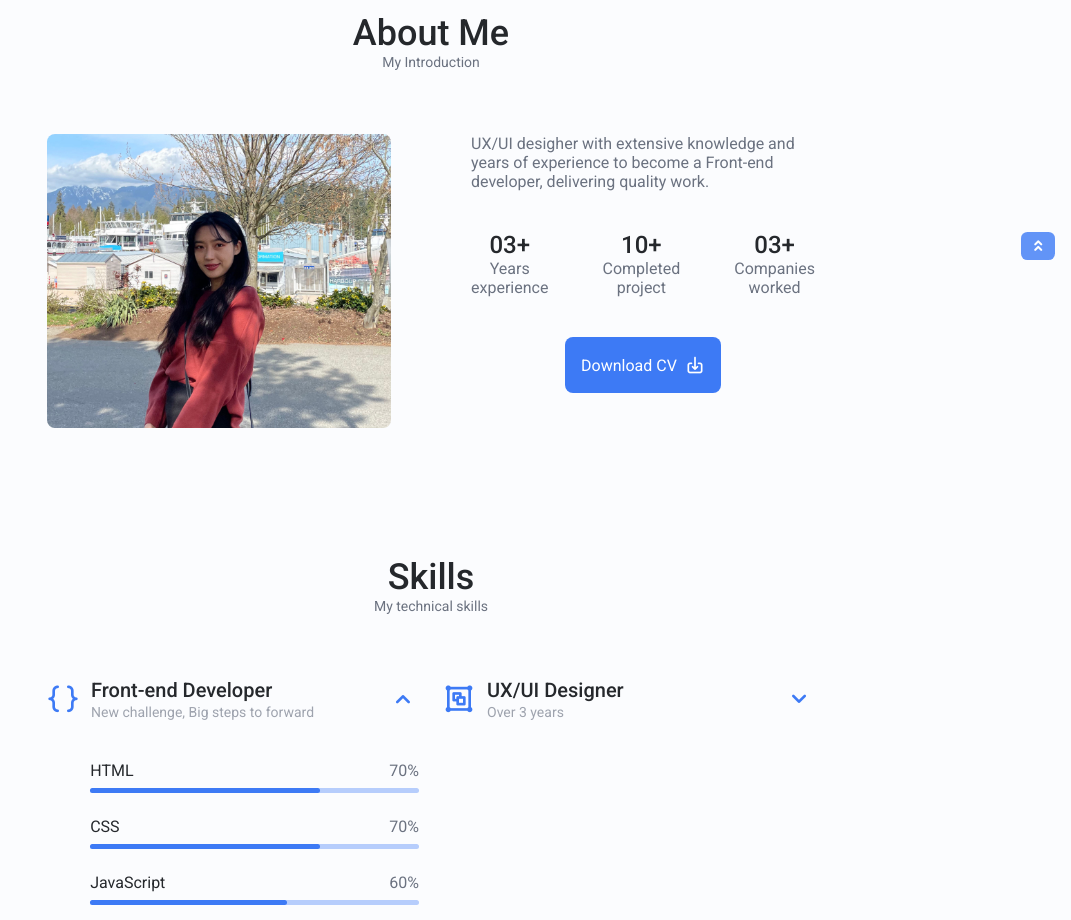
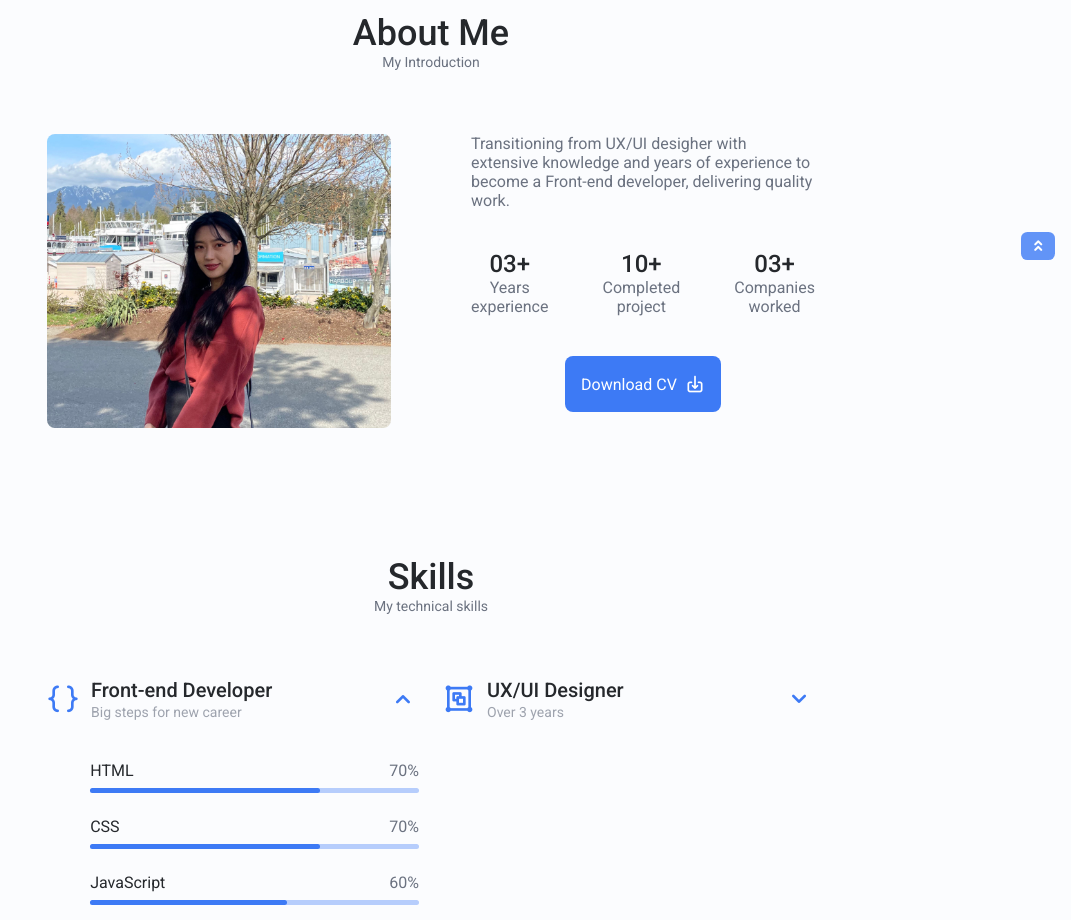
Before and after one commit to HaesunJo/haillie_portfolio, a plain HTML site: page index.html in a window 1280 px wide. Shown: the part 700-1620 px from the top of the page, without its empty margins (209-1280 px from the left). Drawn offline with nearby package versions, Linux system fonts and the light colour scheme.

Commit message:
edit portfolio

```diff
--- a/index.html
+++ b/index.html
@@ -121,7 +121,7 @@
                 <img src="./assets/img/about-w-bg.JPG" alt="" class="about__img">
                 <div class="about__data">
                     <p class="about__description">
-                        UX/UI desigher with extensive knowledge and years of experience to become a Front-end developer, delivering quality work.
+                        Transitioning from UX/UI desigher with extensive knowledge and years of experience to become a Front-end developer, delivering quality work.
                     </p>
                     <div class="about__info">
                         <div>
@@ -160,7 +160,7 @@
                             <i class="uil uil-brackets-curly skills__icon"></i>
                             <div>
                                 <h1 class="skills__title">Front-end Developer</h1>
-                                <span class="skills__subtitle">New challenge, Big steps to forward</span>
+                                <span class="skills__subtitle">Big steps for new career</span>
                             </div>
                             <i class="uil uil-angle-down skills__arrow"></i>
                         </div>
@@ -368,7 +368,7 @@
                         <div class="qualification__data">
                             <div>
                                 <h3 class="qualification__title">Web Designer</h3>
-                                <span class="qualification__subtitle">Studio BNB / Korea, Republic of</span>
+                                <span class="qualification__subtitle">BnB Production / Korea, Republic of</span>
                                 <div class="qualification__calendar">
                                     <i class="uil uil-calendar-alt"></i> 2017.12 - 2018.6
                                 </div>
```
